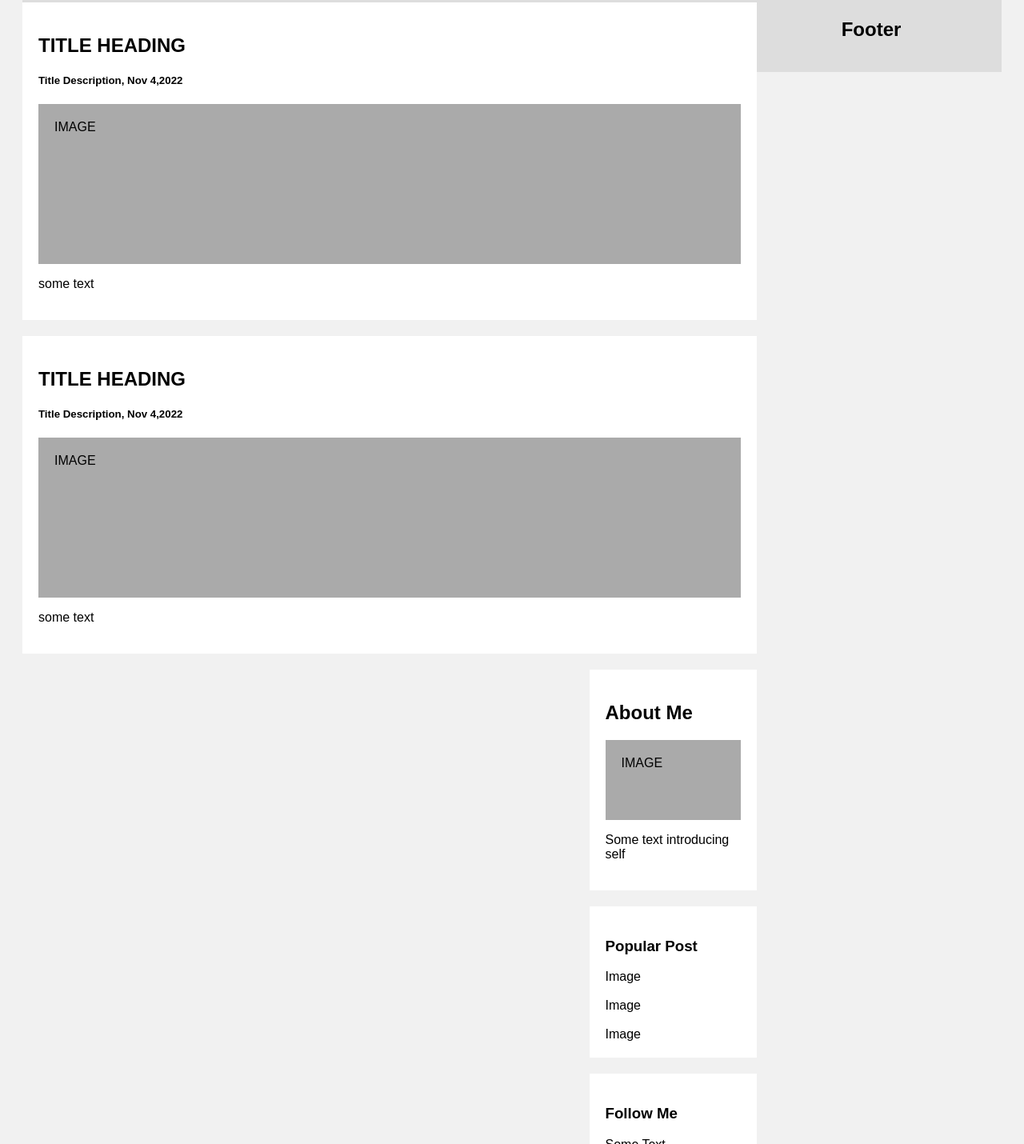
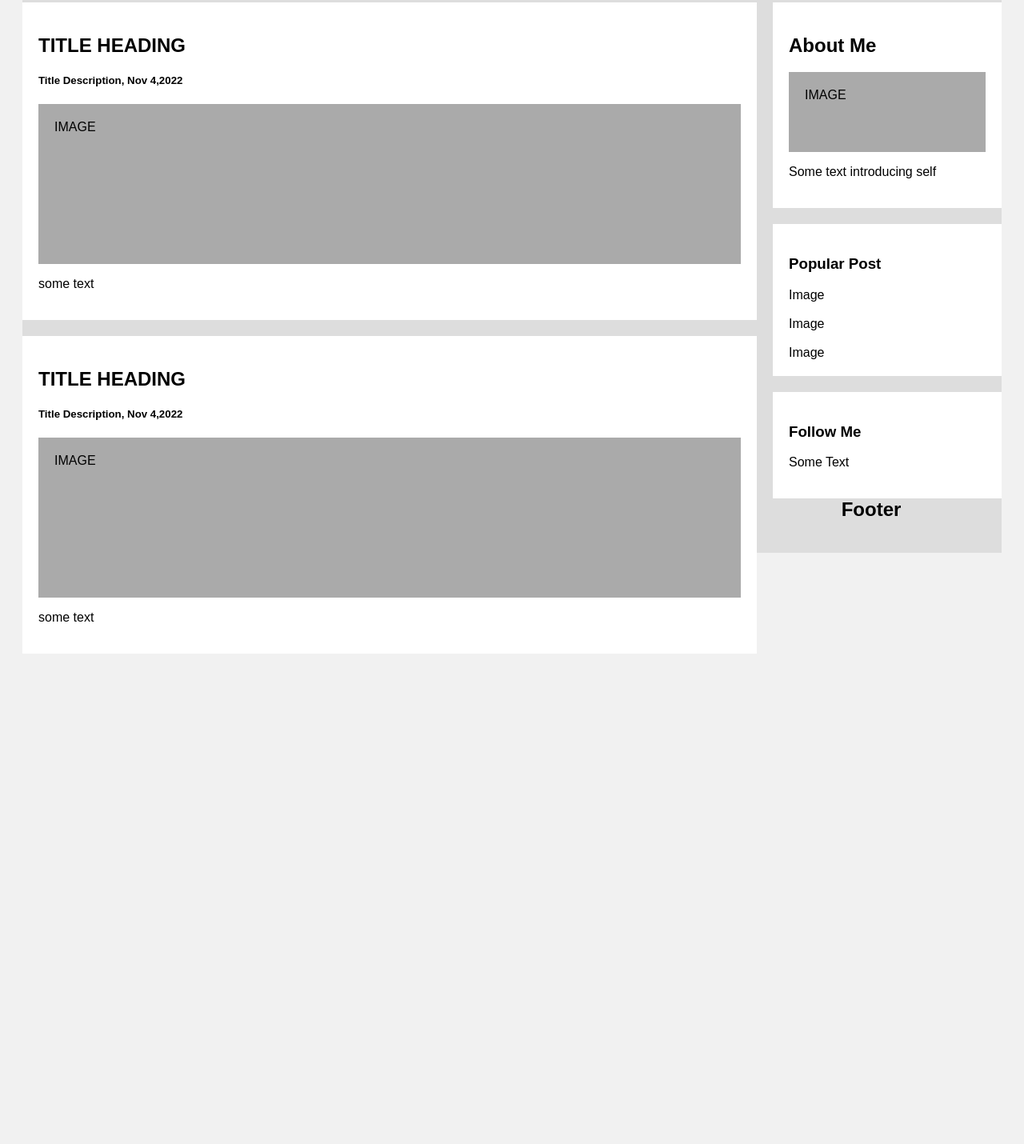
Before and after one commit to PanRuyal/PanRuyal.github.io, a plain HTML site: page index.html in a window 1280 px wide. Shown: the part 294-1724 px from the top of the page at 80% size. After the commit the page ends 1139 px from the top, so only its background shows below. Drawn offline with Linux system fonts and the light colour scheme.

Commit message:
blog layout try 2

```diff
--- a/index.html
+++ b/index.html
@@ -9,23 +9,26 @@
             * {
                 box-sizing: border-box;
             }
-            body{
-                font-family: Arial ;
+
+            body {
+                font-family: Arial;
                 padding: 20px;
                 background: #f1f1f1;
             }
 
             /* Header/Blog Title */
-            .header{
+            .header {
                 padding: 30px;
                 font-size: 40px;
                 text-align: center;
                 background: white;
             }
-            .leftcolumn{
+
+            .leftcolumn {
                 float: left;
                 width: 75%;
             }
+
             .rightcolumn {
                 float: right;
                 width: 25%;
@@ -44,21 +47,23 @@
                 margin-top: 20px;
             }
 
-            .row::after{
+            .row:after {
                 content: "";
                 clear: both;
                 display: table;
             }
 
-            .footer{
+            .footer {
                 padding: 20px;
-                text-align:center;
+                text-align: center;
                 background: #ddd;
                 margin-top: 20px;
             }
 
-            @media  screen and (max-width:800px) {
-                .leftcolumn, .rightcolumn {
+            @media screen and (max-width:800px) {
+
+                .leftcolumn,
+                .rightcolumn {
                     width: 100%;
                     padding: 0;
                 }
@@ -66,6 +71,7 @@
             }
         </style>
     </head>
+
     <body>
         <div class="header">
             <h2>Blog Name</h2>
@@ -84,15 +90,19 @@
                     <div class="fakeimg" style="height: 200px;">IMAGE</div>
                     <p>some text</p>
                 </div>
+            </div>
             <div class="rightcolumn">
                 <div class="card">
                     <h2>About Me</h2>
                     <div class="fakeimg" style="height: 100px;">IMAGE</div>
                     <p>Some text introducing self</p>
                 </div>
-                    <div class="card"><h3>Popular Post</h3>
-                    <div class="famkeimg">Image</div><br>
-                    <div class="famkeimg">Image</div><br>
+                <div class="card">
+                    <h3>Popular Post</h3>
+                    <div class="famkeimg">Image</div>
+                    <br />
+                    <div class="famkeimg">Image</div>
+                    <br />
                     <div class="famkeimg">Image</div>
                 </div>
                 <div class="card">
@@ -100,9 +110,9 @@
                     <p>Some Text</p>
                 </div>
             </div>
-        </div>
             <div class="footer">
                 <h2>Footer</h2>
             </div>
+        </div>
     </body>
 </html>
```
Lines whose indentation alone changed are shown as unchanged.
